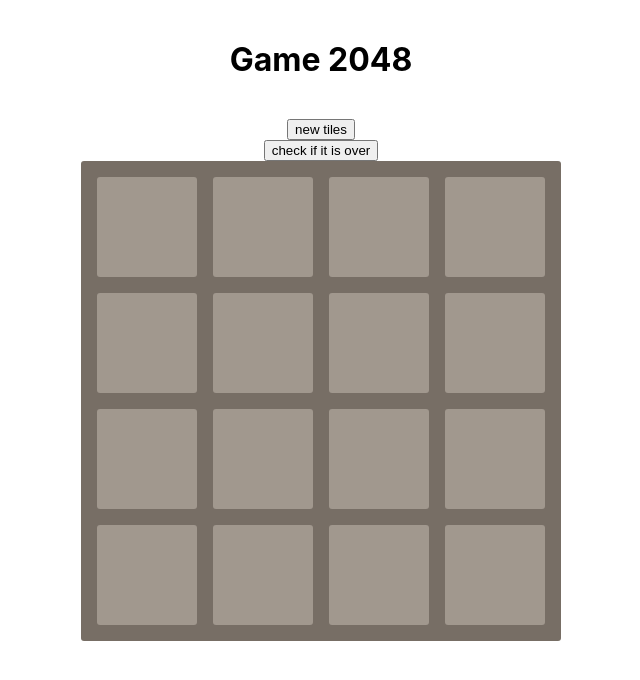
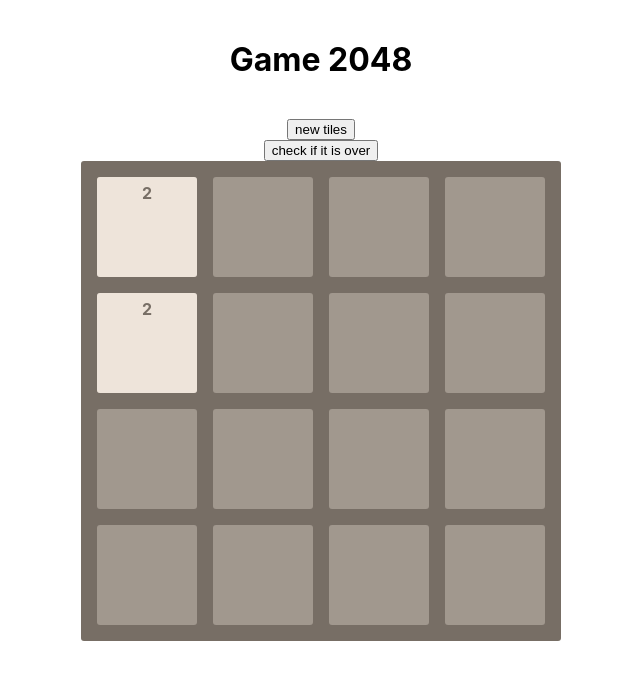
Before and after one commit to rich2020s/2048, a Next.js app: page / in a window 1280 px wide. Shown: the top 680 px of the page, without its empty margins (319-959 px from the left). Built offline with nearby package versions, Linux system fonts and the light colour scheme.

Commit message:
create new random tiles

```diff
--- /dev/null
+++ b/actionType.js
@@ -0,0 +1,7 @@
+export const CREATE_NEW_TILE = "CREATE_NEW_TILE";
+export const MOVE_UP = "MOVE_UP";
+export const MOVE_DOWN = "MOVE_DOWN";
+export const MOVE_RIGHT = "MOVE_RIGHT";
+export const MOVE_LEFT = "MOVE_LEFT";
+export const START_MOVE = "START_MOVE";
+export const END_MOVE = "END_MOVE";
--- a/components/Board.js
+++ b/components/Board.js
@@ -12,8 +12,7 @@ const BoardContainer = styled.div`
   border-radius: 3px;
   position: relative;
 `;
-export const Board = ({ size }) => {
-  // function renderGrid() {
+export const Board = ({ size, children }) => {
   const count = size * size;
   const grids = [];
   for (let i = 0; i < count; i++) {
@@ -24,6 +23,7 @@ export const Board = ({ size }) => {
       {grids.map((ele) => {
         return ele;
       })}
+      {children}
     </BoardContainer>
   );
 };
--- a/components/Tile.js
+++ b/components/Tile.js
@@ -1,11 +1,50 @@
 import styled from "styled-components";
+import { useEffect, useState } from "react";
 export const TileContainer = styled.div`
+  height: 100px;
+  width: 100px;
+  line-height: 2.1;
+  top: ${(props) => (props.position ? props.position.top : "16")}px;
+  left: ${(props) => (props.position ? props.position.left : "16")}px;
+  border-radius: 3px;
   transition-property: left, top, transform;
   transition-duration: 250ms, 250ms, 100ms;
-  transform: scale(1);
+  transform: ${(props) => `scale(${props.scale})`};
+  z-index: 2;
+  background-color: #eee4da;
+  color: #776e65;
+  font-weight: bold;
+  text-align: center;
+  position: absolute;
+  display: ${(props) => (props.isHidden ? "none" : "")};
 `;
-export const Tile = ({ tileData }) => {
+export function Tile({ tileData }) {
+  const [isHidden, setIsHidden] = useState(true);
   const [scale, setScale] = useState(1);
-  // const isHighLight =
-  return <TileContainer>{tileData.value}</TileContainer>;
-};
+  console.log(tileData.position[0] * 16 + tileData.position[0] * 100 + 16);
+  console.log(tileData.position[1]);
+  const position = {
+    top: tileData.position[0] * 16 + tileData.position[0] * 100 + 16,
+    left: tileData.position[1] * 16 + tileData.position[1] * 100 + 16,
+  };
+
+  useEffect(() => {
+    setTimeout(() => {
+      setIsHidden(false);
+    }, 250);
+    if (tileData.isHighLight) {
+      setTimeout(() => {
+        setScale(1.1);
+      }, 350);
+      setTimeout(() => {
+        setScale(1);
+      }, 450);
+    }
+  }, []);
+
+  return (
+    <TileContainer position={position} isHidden={isHidden} scale={scale}>
+      {tileData.value}
+    </TileContainer>
+  );
+}
--- /dev/null
+++ b/hook/useIds.js
@@ -0,0 +1,13 @@
+import { useEffect, useRef } from "react";
+let seqId = 3;
+export const useIds = () => {
+  const nextId = () => seqId++;
+  return nextId();
+};
+// export const useIds = () => {
+//   // const nextId = () => {
+//   //   return seqId++;
+//   // };
+
+//   // return nextId();
+// };
--- a/moveMethod/index.js
+++ b/moveMethod/index.js
@@ -1,3 +1,5 @@
+import { useCallback } from "react";
+import { useIds } from "../hook/useIds";
 export const moveUp = (board, setBoard) => {
   //[0,0 ][0,1][0,2][0,3]
   const size = board.length;
@@ -5,13 +7,16 @@ export const moveUp = (board, setBoard) => {
   for (let i = 0; i < size; i++) {
     let counter = 0;
     for (let j = 1; j < size; j++) {
-      if (newBoard[j][i] === 0) continue;
-      else if (newBoard[counter][i] === 0) {
-        newBoard[counter][i] = newBoard[j][i];
-        newBoard[j][i] = 0;
-      } else if (newBoard[j][i] === newBoard[counter][i]) {
-        newBoard[counter][i] = newBoard[counter][i] * 2;
-        newBoard[j][i] = 0;
+      if (newBoard[j][i].value === 0) continue;
+      else if (newBoard[counter][i].value === 0) {
+        newBoard[counter][i].value = newBoard[j][i].value;
+        newBoard[counter][i].isBeenMerge = true;
+        newBoard[j][i].position = newBoard[counter][i].position;
+        // newBoard[j][i] = 0;
+      } else if (newBoard[j][i].value === newBoard[counter][i].value) {
+        newBoard[counter][i].value = newBoard[counter][i].value * 2;
+        newBoard[j][i].position = newBoard[counter][i].position;
+        // newBoard[j][i] = 0;
         counter++;
       } else if (newBoard[j][i] !== newBoard[counter][i]) {
         counter++;
@@ -26,16 +31,45 @@ export const moveUp = (board, setBoard) => {
   return newBoard;
 };
 
+// export const moveUp = (board, setBoard) => {
+//   //[0,0 ][0,1][0,2][0,3]
+//   const size = board.length;
+//   let newBoard = [...board];
+//   for (let i = 0; i < size; i++) {
+//     let counter = 0;
+//     for (let j = 1; j < size; j++) {
+//       if (newBoard[j][i].value === 0) continue;
+//       else if (newBoard[counter][i].value === 0) {
+//         newBoard[counter][i].value = newBoard[j][i].value;
+//         newBoard[j][i].position = newBoard[counter][i].position;
+//         // newBoard[j][i] = 0;
+//       } else if (newBoard[j][i] === newBoard[counter][i]) {
+//         newBoard[counter][i] = newBoard[counter][i] * 2;
+//         newBoard[j][i] = 0;
+//         counter++;
+//       } else if (newBoard[j][i] !== newBoard[counter][i]) {
+//         counter++;
+//         if (counter === j) continue;
+//         j = j - 1;
+//         console.log(`${j}`);
+//       } else {
+//         console.log("err");
+//       }
+//     }
+//   }
+//   return newBoard;
+// };
 export const moveDown = (board, setBoard) => {
   const size = board.length;
   let newBoard = [...board];
   for (let i = 0; i < size; i++) {
     let counter = size - 1;
     for (let j = size - 2; j >= 0; j--) {
-      if (newBoard[j][i] === 0) continue;
-      else if (newBoard[counter][i] === 0) {
-        newBoard[counter][i] = newBoard[j][i];
-        newBoard[j][i] = 0;
+      if (newBoard[j][i].value === 0) continue;
+      else if (newBoard[counter][i].value === 0) {
+        newBoard[counter][i].value = newBoard[j][i].value;
+        newBoard[j][i].position;
+        // newBoard[j][i] = 0;
       } else if (newBoard[j][i] === newBoard[counter][i]) {
         newBoard[counter][i] = newBoard[counter][i] * 2;
         newBoard[j][i] = 0;
@@ -53,6 +87,33 @@ export const moveDown = (board, setBoard) => {
   }
   return newBoard;
 };
+// export const moveDown = (board, setBoard) => {
+//   const size = board.length;
+//   let newBoard = [...board];
+//   for (let i = 0; i < size; i++) {
+//     let counter = size - 1;
+//     for (let j = size - 2; j >= 0; j--) {
+//       if (newBoard[j][i] === 0) continue;
+//       else if (newBoard[counter][i] === 0) {
+//         newBoard[counter][i] = newBoard[j][i];
+//         newBoard[j][i] = 0;
+//       } else if (newBoard[j][i] === newBoard[counter][i]) {
+//         newBoard[counter][i] = newBoard[counter][i] * 2;
+//         newBoard[j][i] = 0;
+//         counter--;
+//       } else if (newBoard[j][i] !== newBoard[counter][i]) {
+//         counter--;
+//         if (counter === j) continue;
+//         j++;
+//       } else {
+//         console.log("err");
+//       }
+//       console.log(j);
+//     }
+//     console.log(counter, i);
+//   }
+//   return newBoard;
+// };
 
 export const moveLeft = (board) => {
   const size = board.length;
@@ -109,3 +170,72 @@ export const moveRight = (board) => {
   }
   return newBoard;
 };
+export function generateNewTile(tiles) {
+  let board = tileOnBoard(tiles);
+  const newId = useIds;
+  console.log(newId);
+  if (isFull(board)) return board;
+  let newBoard = [];
+  board.map((rows, x) =>
+    rows.map((tile, y) => {
+      if (tile.value !== 0) return;
+      newBoard.push([x, y]);
+    })
+  );
+  const coordinate = newBoard[Math.floor(Math.random() * newBoard.length)];
+
+  const newTile = {
+    id: newId,
+    value: generateRandomNumber(),
+    position: [coordinate[0], coordinate[1]],
+    isHighLight: true,
+  };
+  return newTile;
+}
+function createNewTile(newTiles) {
+  let tiles = [...board.tiles];
+  tiles.push(newTiles);
+  setBoard({ ...board, tiles: tiles });
+}
+function isFull(board) {
+  for (let row of board) {
+    for (let ele of row) {
+      if (ele.value === 0) return false;
+    }
+  }
+  return true;
+}
+function generateRandomNumber() {
+  const arr = [2, 2, 4];
+  return arr[Math.floor(Math.random() * arr.length)];
+}
+function tileOnBoard(tiles) {
+  let arr = createEmptyBoard();
+  for (let i = 0; i < tiles.length; i++) {
+    if (tiles[i].value) {
+      let [x, y] = tiles[i].position;
+      arr[x][y] = {
+        ...tiles[i],
+        value: tiles[i].value,
+      };
+    }
+  }
+  return arr;
+}
+function createEmptyBoard() {
+  let arr = [];
+  const size = 4;
+  for (let i = 0; i < size; i++) {
+    arr.push([]);
+    for (let j = 0; j < size; j++) {
+      arr[i].push({
+        id: null,
+        value: 0,
+        position: [i, j],
+        // isHighLight: false,
+        // isBeenMerge: false,
+      });
+    }
+  }
+  return arr;
+}
--- a/pages/index.js
+++ b/pages/index.js
@@ -1,69 +1,14 @@
 import Head from "next/head";
 import Image from "next/image";
-import styles from "../styles/Home.module.css";
-import { useEffect, useState, useMemo, useCallback } from "react";
-import { Tile, Board, Wrapper, Title, Row, Block } from "../components";
+import { CREATE_NEW_TILE } from "../actionType";
+import { useEffect, useState, useMemo, useCallback, useReducer } from "react";
+import { Title, Tile, Board, Wrapper, Row, Block } from "../components";
 import { moveUp, moveDown, moveLeft, moveRight } from "../moveMethod";
+import { initialState, reducer } from "../reducer";
 export default function Game2048() {
   const size = 4;
-  let counter = 0;
-  const arr = useMemo(() => {
-    let arr = [];
-    for (let i = 0; i < size; i++) {
-      arr.push([]);
-      for (let j = 0; j < size; j++) {
-        arr[i].push({
-          id: ++counter,
-          value: 0,
-          position: [8, 8],
-          isHighLight: false,
-        });
-      }
-      // arr.push(
-      //   new Array(size).fill({
-      //     id: ++counter,
-      //     value: 0,
-      //     position: [0, 0],
-      //     isHighLight: false,
-      //   })
-      // );
-    }
+  const [board, dispatch] = useReducer(reducer, initialState);
 
-    return arr;
-  }, []);
-  const [board, setBoard] = useState(arr);
-  const [test, setTest] = useState("");
-
-  function getBlankCoordinate() {
-    let blankArr = [];
-    for (let i = 0; i < size; i++) {
-      for (let j = 0; j < size; j++) {
-        if (board[i][j] === 0) {
-          blankArr.push([i, j]);
-        }
-      }
-    }
-    return blankArr[Math.floor(Math.random() * blankArr.length)];
-  }
-  const generateRandomNumber = useCallback(() => {
-    const arr = [2, 2, 4];
-    return arr[Math.floor(Math.random() * arr.length)];
-  }, []);
-  function placeRandomTile(board) {
-    if (isFull(board)) return board;
-    const newBoard = [...board];
-    const blankCoordinate = getBlankCoordinate();
-    newBoard[blankCoordinate[0]][blankCoordinate[1]] = generateRandomNumber();
-    return newBoard;
-  }
-  function isFull(board) {
-    for (let row of board) {
-      for (let ele of row) {
-        if (ele === 0) return false;
-      }
-    }
-    return true;
-  }
   function atLeastOneMoveExists(board) {
     for (let i = 0; i < size; i++) {
       for (let j = 0; j < size; j++) {
@@ -93,58 +38,40 @@ export default function Game2048() {
     return false;
   }
   const handelKeydown = useCallback((e) => {
-    const up = 38;
-    const right = 39;
-    const down = 40;
-    const left = 37;
-    if (e.keyCode === up) {
-      console.log("up");
-      setBoard(moveUp(board));
-      // setBoard(placeRandomTile(placeRandomTile(moveUp(board))));
-    } else if (e.keyCode === right) {
-      setBoard(moveRight(board));
-      console.log("right");
-    } else if (e.keyCode === down) {
-      console.log("down");
-      setBoard(moveDown(board, setBoard));
-    } else if (e.keyCode === left) {
-      setBoard(moveLeft(board));
-      console.log("left");
-    }
+    // const up = 38;
+    // const right = 39;
+    // const down = 40;
+    // const left = 37;
+    // if (e.keyCode === up) {
+    //   console.log("up");
+    //   setBoard(moveUp(board));
+    // } else if (e.keyCode === right) {
+    //   setBoard(moveRight(board));
+    //   console.log("right");
+    // } else if (e.keyCode === down) {
+    //   console.log("down");
+    //   setBoard(moveDown(board, setBoard));
+    // } else if (e.keyCode === left) {
+    //   setBoard(moveLeft(board));
+    //   console.log("left");
+    // }
   }, []);
   useEffect(() => {
     document.addEventListener("keydown", handelKeydown);
-    setBoard(placeRandomTile(placeRandomTile(board)));
-    // setBoard([
-    //   [0, 0, 0, 0],
-    //   [0, 1, 2, 3],
-    //   [0, 1, 0, 0],
-    //   [0, 1, 2, 3],
-    // ]);
-    console.log(board);
+    console.log(board.tiles);
     return () => {
       document.removeEventListener("keydown", handelKeydown);
     };
   }, []);
   useEffect(() => {
-    // setBoard(placeRandomTile(placeRandomTile(board)));
+    console.log(board);
   }, [board]);
-  const style = {
-    position: "absolute",
-    top: "0px",
-    left: "30px",
-    // transform: "1.1",
-    transitionProperty: "left, top, transform",
-    transitionDuration: "250ms, 250ms, 100ms",
-    transform: "scale(1)",
-    // zIndex,
-  };
   return (
     <Wrapper>
       <Title>Game 2048</Title>
       <button
         onClick={() => {
-          setBoard(placeRandomTile(placeRandomTile(board)));
+          dispatch({ type: CREATE_NEW_TILE });
         }}
       >
         new tiles
@@ -160,13 +87,11 @@ export default function Game2048() {
       >
         check if it is over
       </button>
-      <Board size={size} />
-      {/* <Board>
-        {board.map((row, index) => {
-          // row.map()
-          return <Grid key={index} />;
-        })}
-      </Board> */}
+      <Board size={size}>
+        {board.tiles.map((tile, index) => (
+          <Tile tileData={tile} key={index} />
+        ))}
+      </Board>
     </Wrapper>
   );
 }
--- /dev/null
+++ b/reducer.js
@@ -0,0 +1,108 @@
+import {
+  CREATE_NEW_TILE,
+  MOVE_UP,
+  MOVE_DOWN,
+  MOVE_LEFT,
+  MOVE_RIGHT,
+  START_MOVE,
+  END_MOVE,
+} from "./actionType";
+import { generateNewTile } from "./moveMethod";
+
+export const initialState = {
+  tiles: [
+    { id: 1, value: 2, position: [1, 0], isHighLight: true },
+    { id: 2, value: 2, position: [0, 0], isHighLight: true },
+  ],
+  inMotion: false,
+};
+export const reducer = (state, action) => {
+  switch (action.type) {
+    case CREATE_NEW_TILE:
+      const newTile = generateNewTile(state.tiles);
+      return {
+        ...state,
+        tiles: [...state.tiles, newTile],
+      };
+    case MOVE_UP:
+      const currentBoard = tileOnBoard(state.tiles);
+      const newBoard = moveUp(currentBoard);
+      return {
+        ...state,
+        tiles: newTiles,
+      };
+    case START_MOVE:
+      return {
+        ...state,
+        inMotion: true,
+      };
+    case END_MOVE:
+      return {
+        ...state,
+        inMotion: false,
+      };
+  }
+};
+
+export const moveUp = (board) => {
+  //[0,0 ][0,1][0,2][0,3]
+  const size = board.length;
+  let newBoard = [...board];
+  for (let i = 0; i < size; i++) {
+    let counter = 0;
+    for (let j = 1; j < size; j++) {
+      if (newBoard[j][i].value === 0) continue;
+      else if (newBoard[counter][i].value === 0) {
+        newBoard[counter][i].value = newBoard[j][i].value;
+        // newBoard[counter][i].isBeenMerge = true;
+        newBoard[j][i].position = newBoard[counter][i].position;
+        // newBoard[j][i] = 0;
+      } else if (newBoard[j][i].value === newBoard[counter][i].value) {
+        newBoard[counter][i].value = newBoard[counter][i].value * 2;
+        newBoard[j][i].position = newBoard[counter][i].position;
+        // newBoard[j][i] = 0;
+        counter++;
+      } else if (newBoard[j][i] !== newBoard[counter][i]) {
+        counter++;
+        if (counter === j) continue;
+        j = j - 1;
+        console.log(`${j}`);
+      } else {
+        console.log("err");
+      }
+    }
+  }
+  return newBoard;
+};
+
+function tileOnBoard(tiles) {
+  const newBoard = createEmptyBoard();
+  for (let i = 0; i < tiles.length; i++) {
+    if (tiles[i].value) {
+      let [x, y] = tiles[i].position;
+      newBoard[x][y] = {
+        ...tiles[i],
+        id: tiles.id,
+        value: tiles[i].value,
+      };
+    }
+  }
+  return newBoard;
+}
+function createEmptyBoard() {
+  let arr = [];
+  const size = 4;
+  for (let i = 0; i < size; i++) {
+    arr.push([]);
+    for (let j = 0; j < size; j++) {
+      arr[i].push({
+        id: null,
+        value: 0,
+        position: [i, j],
+        // isHighLight: false,
+        // isBeenMerge: false,
+      });
+    }
+  }
+  return arr;
+}
```
